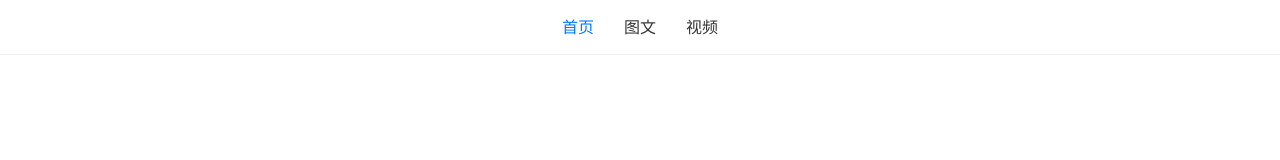
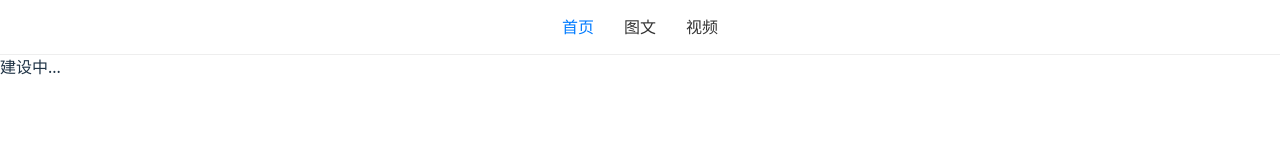
Before and after one commit to jiuyehengxia/jiuyehengxia.github.io, a React (Vite) app: page / in a window 1280 px wide. Shown: the top 160 px of the page. Built offline with nearby package versions, Linux system fonts and the light colour scheme.

Commit message:
add: 开发中说明

```diff
--- a/src/pages/Home.tsx
+++ b/src/pages/Home.tsx
@@ -14,5 +14,10 @@ export default function Home() {
       setShowWelcome(false);
     }, welcomeDuration);
 
-  return <div>{showWelcome && <Welcome />}</div>;
+  return (
+    <div>
+      {showWelcome && <Welcome />}
+      建设中...
+    </div>
+  );
 }
```
